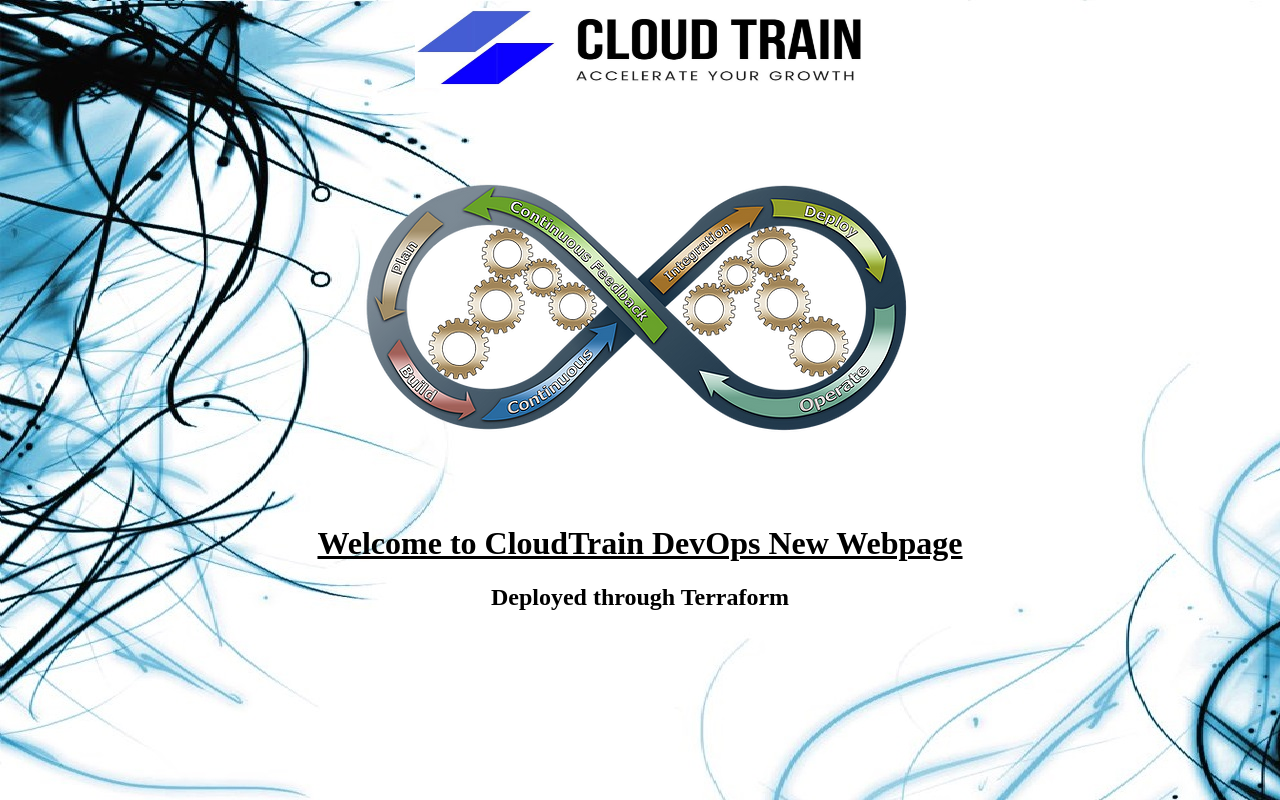
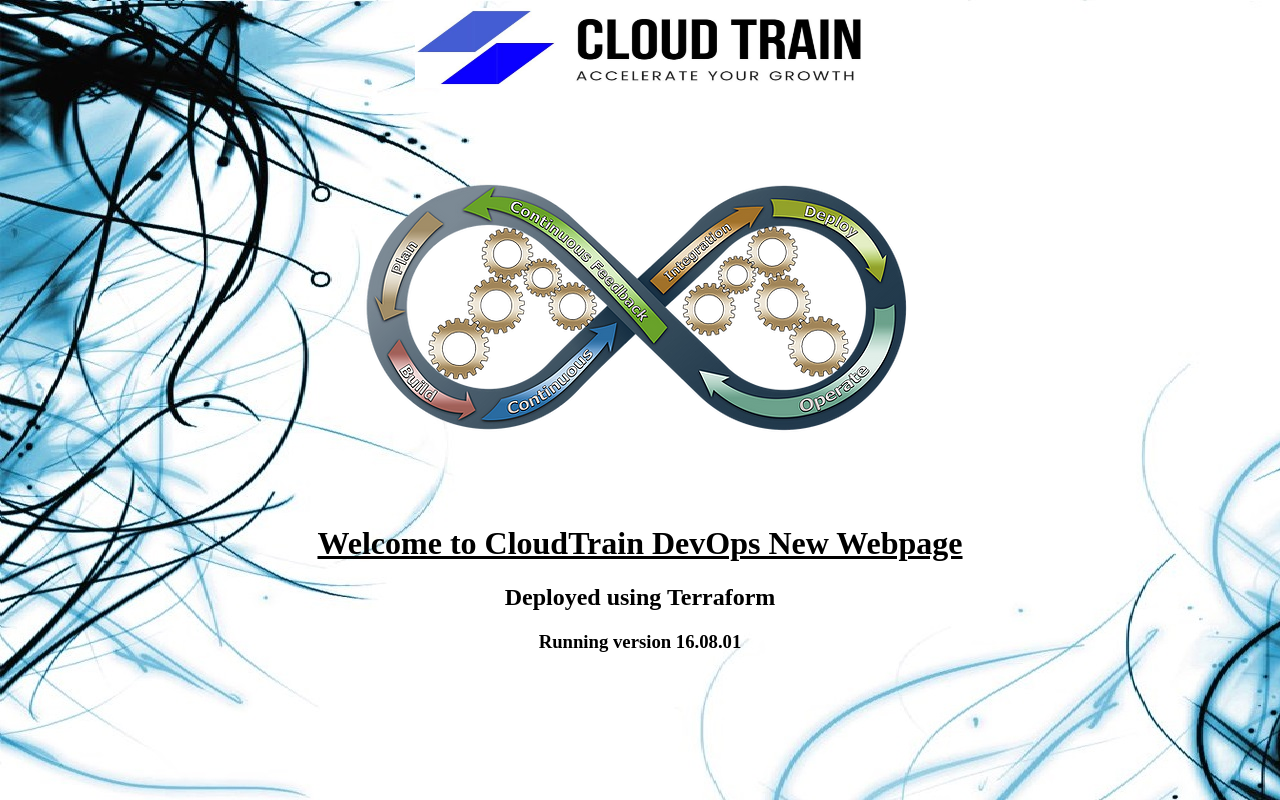
Before and after one commit to vistasunil/jenkins-terraform-docker-webinar, a plain HTML site: page devopsIQ/index.html in a window 1280 px wide. Drawn offline with Linux system fonts and the light colour scheme.

Commit message:
Update index.html

```diff
--- a/devopsIQ/index.html
+++ b/devopsIQ/index.html
@@ -12,6 +12,7 @@
 <br>
 </p>
 <h1 align="center"><u>Welcome to CloudTrain DevOps New Webpage</u></h1>
-  <h2 align="center">Deployed through Terraform</h2>
+  <h2 align="center">Deployed using Terraform</h2>
+  <h3 align="center">Running version 16.08.01</h3>
 </body>
 </html>
```
